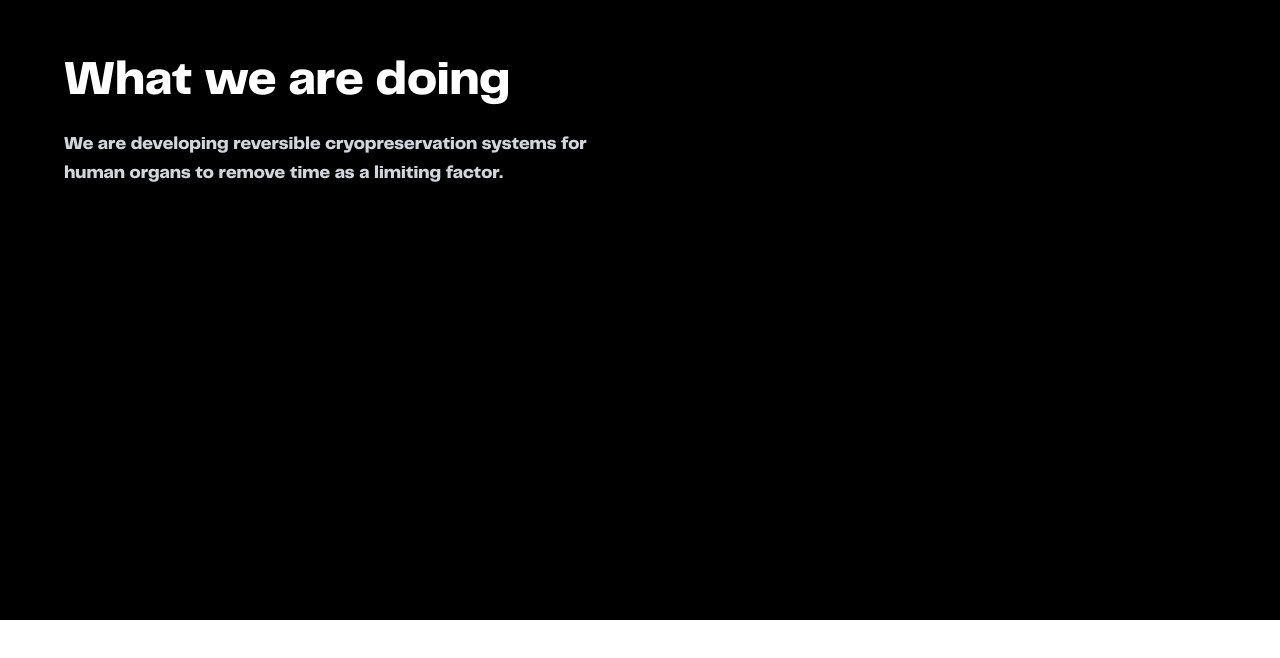
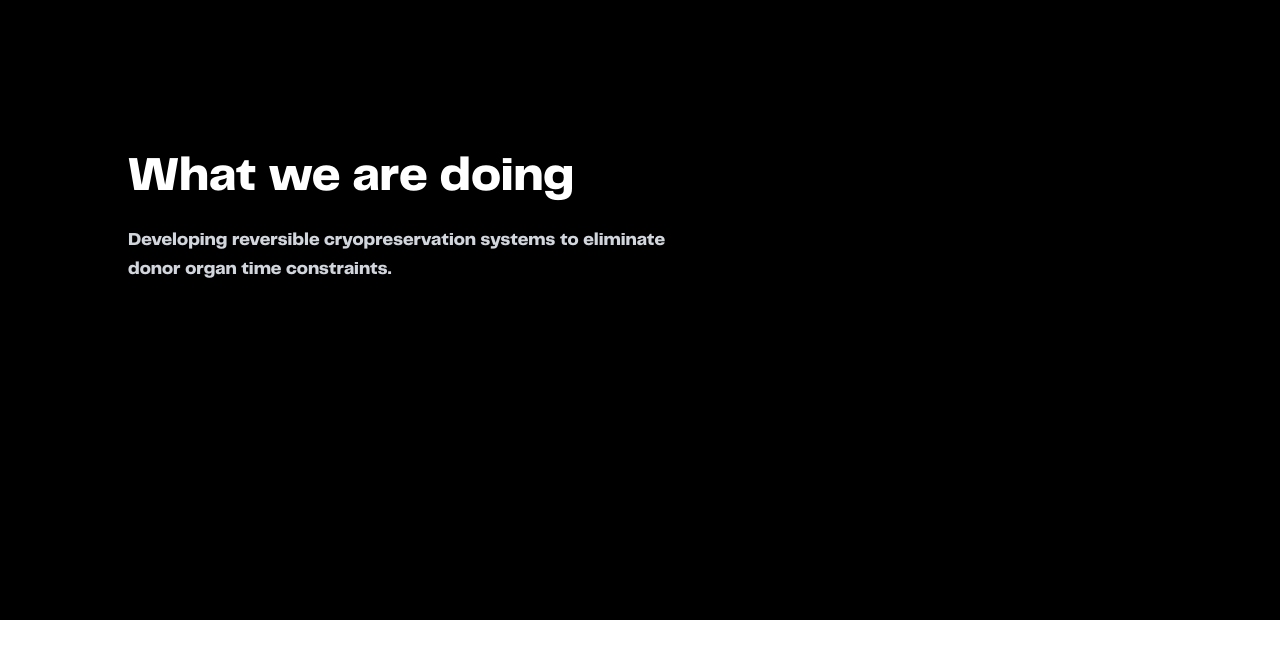
Before and after one commit to Neutron-fest/Neutron-organization, a Next.js app: page / in a window 1280 px wide. Shown: the part 2580-3238 px from the top of the page. Built offline with nearby package versions, Linux system fonts and the light colour scheme.

Commit message:
adbout smth:

```diff
--- a/src/app/components/about.jsx
+++ b/src/app/components/about.jsx
@@ -1,6 +1,5 @@
 "use client";
-
-import { useEffect, useRef } from "react";
+import { useRef, useEffect } from "react";
 import gsap from "gsap";
 import { ScrollTrigger } from "gsap/ScrollTrigger";
 
@@ -30,10 +29,9 @@ export default function About() {
         trigger: section,
         start: "top top",
         end: `+=${totalWidth}`,
-        scrub: 1,
+        scrub: 0.3,
         pin: true,
         anticipatePin: 1,
-        invalidateOnRefresh: true,
       },
     });
 
@@ -64,34 +62,35 @@ export default function About() {
       id="about"
       className="relative h-screen w-full overflow-hidden bg-black text-white"
     >
-      {/* HORIZONTAL TRACK */}
       <div
         ref={trackRef}
         className="relative flex h-full"
         style={{ width: "400vw" }}
       >
-        {/* ORTHOGONAL TIMELINE */}
+        {/* TIMELINE */}
         <svg
-          className="pointer-events-none absolute top-1/2 left-0 -translate-y-1/2"
+          className="absolute top-1/2 left-0 -translate-y-1/2 pointer-events-none"
           width="400vw"
-          height="320"
-          viewBox="0 0 4000 320"
+          height="400"
+          viewBox="0 0 4000 400"
           fill="none"
-          preserveAspectRatio="none"
         >
           <path
             ref={pathRef}
             d="
-              M0 160
-              H700
-              V80
-              H1400
-              V240
-              H2100
-              V100
-              H2800
-              V200
-              H4000
+              M -50 100
+              L 500 100
+              C 600 100 650 120 700 160
+              C 750 200 780 260 750 300
+              C 720 340 650 350 600 320
+              C 550 290 530 240 560 200
+              C 590 160 650 150 700 180
+              L 750 220
+              L 850 300
+              L 1000 320
+              L 2000 320
+              L 3000 320
+              L 4100 320
             "
             stroke="white"
             strokeWidth="2"
@@ -102,22 +101,21 @@ export default function About() {
         </svg>
 
         {/* PANELS */}
-        <Panel position="top" title="What we are doing">
-          We are developing reversible cryopreservation systems for human organs
-          to remove time as a limiting factor.
+        <Panel title="What we are doing">
+          Developing reversible cryopreservation systems to eliminate donor
+          organ time constraints.
         </Panel>
 
-        <Panel position="bottom" title="Why it matters now">
-          Nearly one million people die each year due to organ failure.
-          Logistics, not donation, is the bottleneck.
+        <Panel title="Why it matters now">
+          Nearly one million people die annually due to organ shortages.
+          Logistics — not science — is the bottleneck.
         </Panel>
 
-        <Panel position="top" title="The problem today">
-          Hearts and lungs last only hours on ice. Transport decisions dictate
-          survival.
+        <Panel title="The problem today">
+          Hearts and lungs survive only hours. Every delay costs lives.
         </Panel>
 
-        <Panel position="bottom" title="Our approach">
+        <Panel title="Our approach">
           Cryopreservation turns time from a constraint into a tool.
         </Panel>
       </div>
@@ -125,16 +123,10 @@ export default function About() {
   );
 }
 
-/* ===================== PANEL ===================== */
-
-function Panel({ title, children, position }) {
+function Panel({ title, children }) {
   return (
     <div className="panel relative w-screen h-full flex items-center">
-      <div
-        className={`max-w-xl ml-16 ${
-          position === "top" ? "-translate-y-24" : "translate-y-24"
-        }`}
-      >
+      <div className="ml-32 max-w-xl">
         <h2 className="text-5xl font-bold mb-6">{title}</h2>
         <p className="text-lg text-gray-300 leading-relaxed">{children}</p>
       </div>
```
